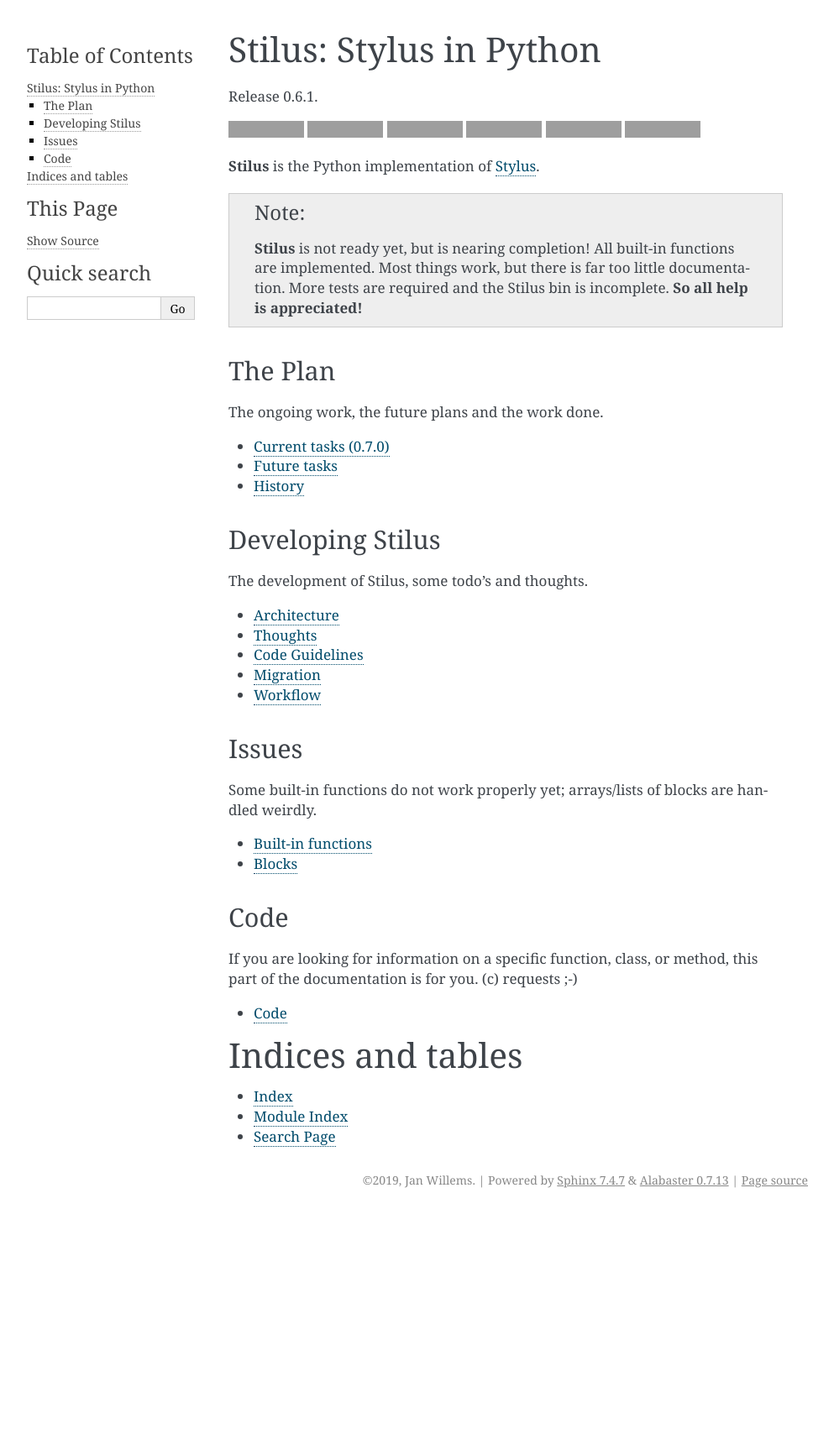
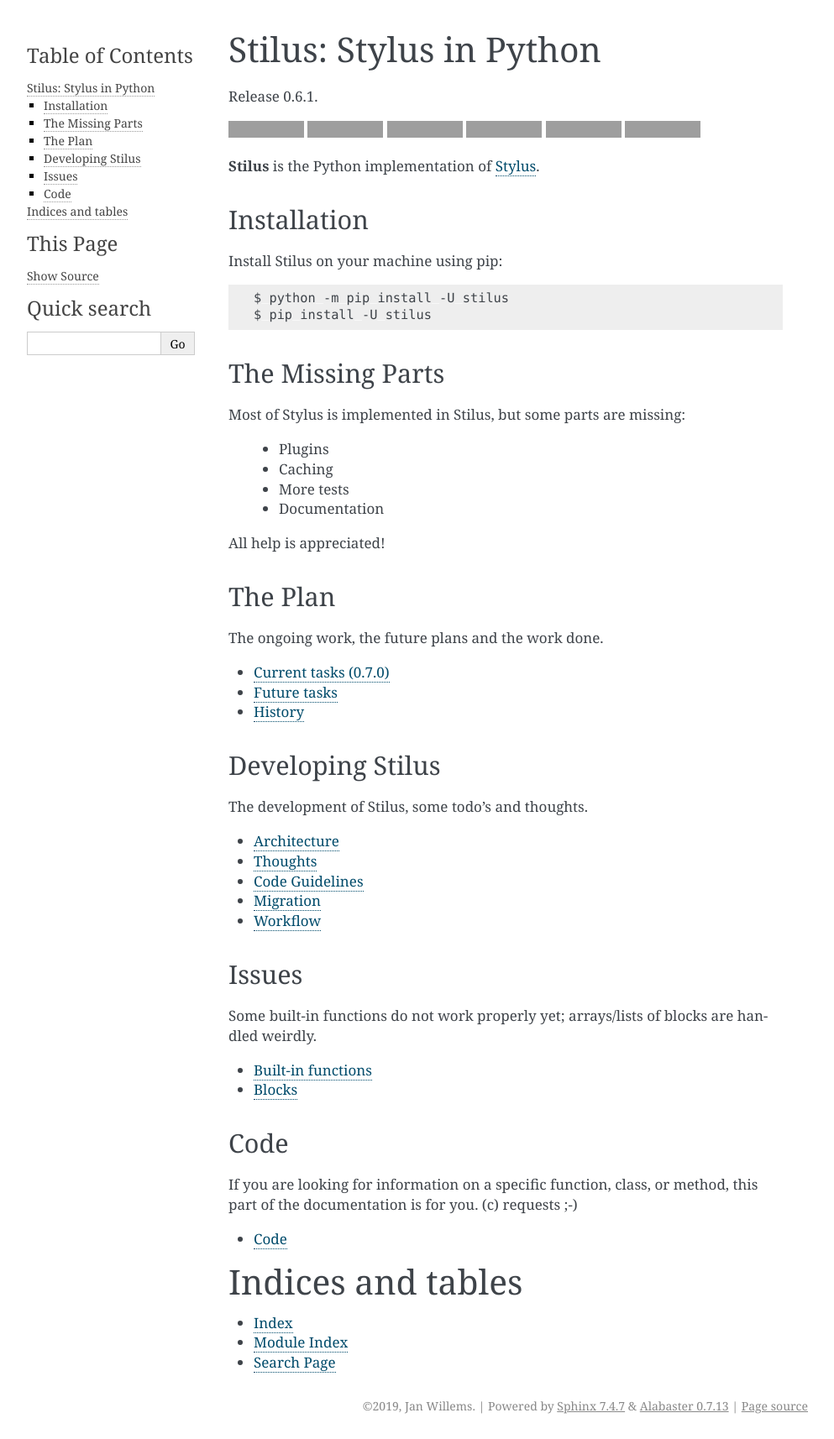
Before and after one commit to jw/stilus, a Sphinx documentation site: the page built from docs/index.rst, in a window 1280 px wide. Shown: the whole page at 84% size, without its empty margins (148-1141 px from the left). Built offline with Sphinx 7.4.7, drawn with Linux system fonts in a browser that asks for light colours; before the commit the page ends 1445 px from its top, so only the background shows below that; grey boxes are pictures that could not be loaded.

Commit message:
Some documentation and a version bump.

```diff
--- a/docs/index.rst
+++ b/docs/index.rst
@@ -28,7 +28,27 @@
 
 **Stilus** is the Python implementation of `Stylus <http://stylus-lang.com>`_.
 
-.. note:: **Stilus** is not ready yet, but is nearing completion! All built-in functions are implemented. Most things work, but there is far too little documentation. More tests are required and the Stilus bin is incomplete.  **So all help is appreciated!**
+Installation
+------------
+
+Install Stilus on your machine using pip:
+
+.. code-block:: bash
+
+ $ python -m pip install -U stilus
+ $ pip install -U stilus
+
+The Missing Parts
+-----------------
+
+Most of Stylus is implemented in Stilus, but some parts are missing:
+
+ - Plugins
+ - Caching
+ - More tests
+ - Documentation
+
+All help is appreciated!
 
 The Plan
 --------
```
Also changed, not shown: README.md (+2 -2 lines).
